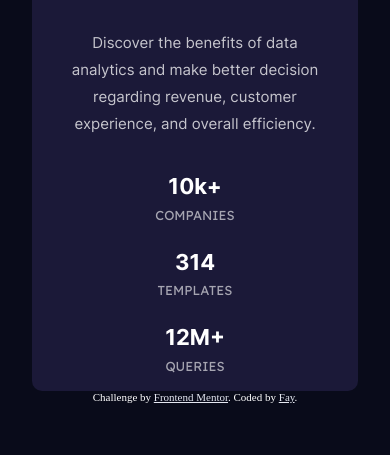
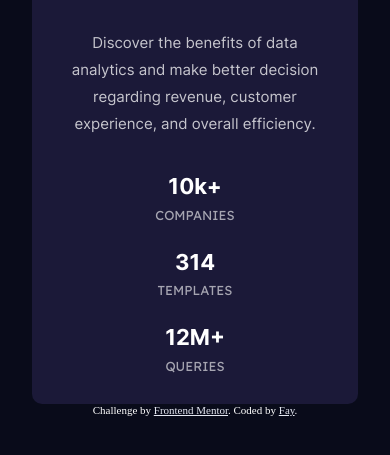
Before and after one commit to nottohave/Stats_preview, a plain HTML site: page index.html in a window 390 px wide. Shown: the part 459-914 px from the top of the page. Drawn offline with Linux system fonts and the light colour scheme.

Commit message:
responsive scroll

```diff
--- a/style.css
+++ b/style.css
@@ -24,8 +24,6 @@ html {
   --headerStatsColor: hsl(0, 0%, 100%);
   --paragraphColor: hsla(0, 0%, 100%, 0.75);
   --statHeadingColor: hsla(0, 0%, 100%, 0.6);
-  height: 100%;
-  overflow: hidden;
 }
 
 body {
@@ -143,11 +141,9 @@ body {
 
   .left {
     width: 326px;
-    height: 62vh;
-    justify-content: center;
-    align-items: center;
+    height: auto;
     margin-top: 240px;
-    padding: 30px 30px 0px 30px;
+    padding: 30px 30px 10px 30px;
     text-align: center;
   }
 
```
